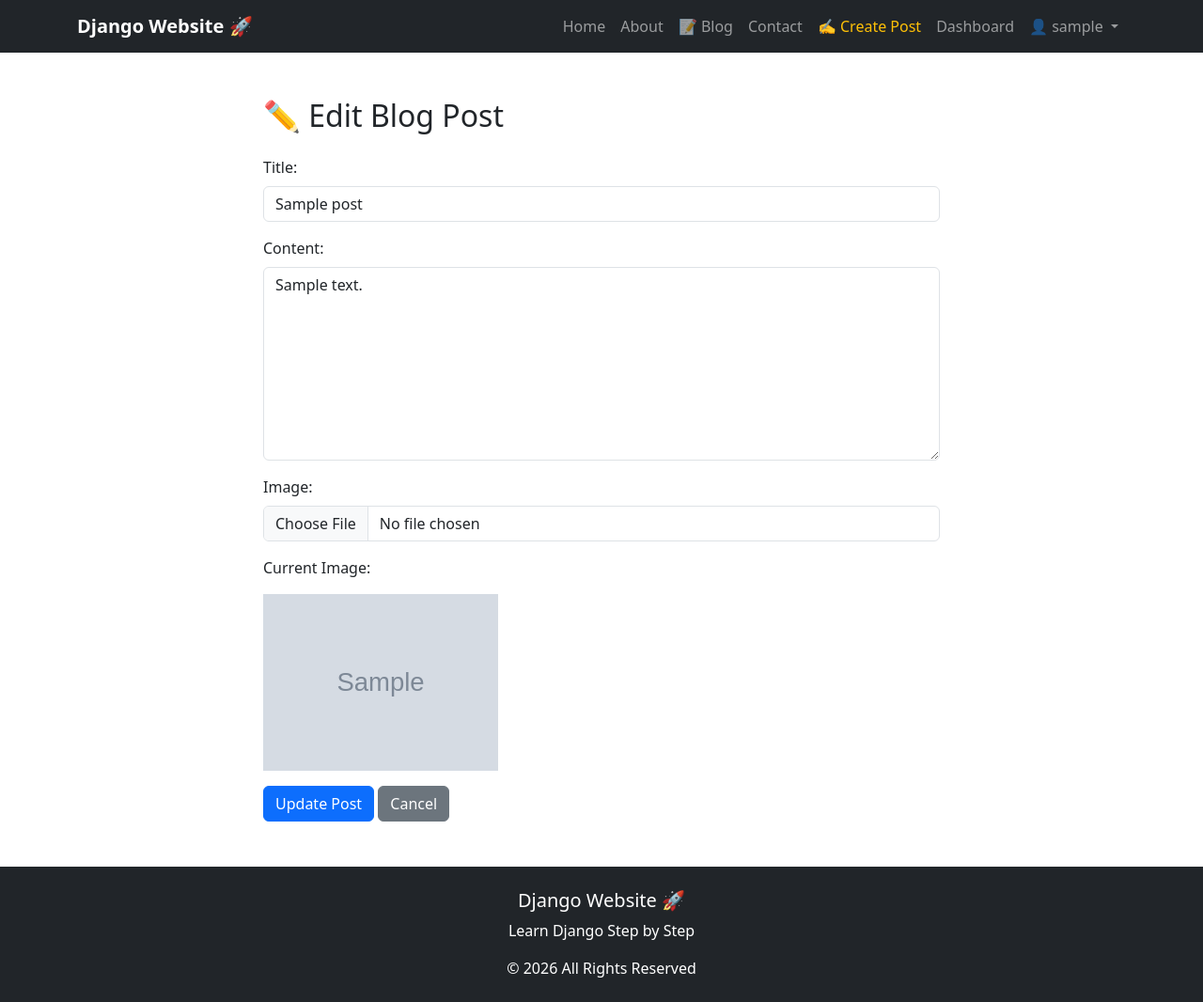
After one commit to Muthukate0426/django-blog-project, a Django app: page /edit-post/1/ in a window 1280 px wide. The commit adds this page. Shown: the whole page at 94% size. Run offline with Django 5.2, Linux system fonts and the light colour scheme; a user stored in the database is signed in; tables that the repository leaves empty hold one stand-in row (values such as "Sample post"); grey boxes marked "Sample" are stand-in pictures.

Commit message:
Add edit and delete post features

```diff
--- /dev/null
+++ b/home/templates/home/edit_post.html
@@ -0,0 +1,65 @@
+{% extends 'home/base.html' %}
+
+{% block content %}
+
+<div class="container mt-5">
+    <div class="row justify-content-center">
+        <div class="col-md-8">
+
+            <h2 class="mb-4">✏️ Edit Blog Post</h2>
+
+            <form method="POST" enctype="multipart/form-data">
+                {% csrf_token %}
+
+                <div class="mb-3">
+                    <label class="form-label">Title:</label>
+                    <input
+                        type="text"
+                        name="title"
+                        class="form-control"
+                        value="{{ post.title }}"
+                        required>
+                </div>
+
+                <div class="mb-3">
+                    <label class="form-label">Content:</label>
+                    <textarea
+                        name="content"
+                        class="form-control"
+                        rows="8"
+                        required>{{ post.content }}</textarea>
+                </div>
+
+                <div class="mb-3">
+                    <label class="form-label">Image:</label>
+                    <input
+                        type="file"
+                        name="image"
+                        class="form-control">
+                </div>
+
+                {% if post.image %}
+                    <div class="mb-3">
+                        <p>Current Image:</p>
+                        <img src="{{ post.image.url }}"
+                             alt="{{ post.title }}"
+                             style="max-width: 250px;">
+                    </div>
+                {% endif %}
+
+                <button type="submit" class="btn btn-primary">
+                    Update Post
+                </button>
+
+                <a href="{% url 'blog_detail' post.id %}"
+                   class="btn btn-secondary">
+                    Cancel
+                </a>
+
+            </form>
+
+        </div>
+    </div>
+</div>
+
+{% endblock %}
```
Also changed, not shown: home/templates/home/blog_detail.html (+39 -132 lines).
